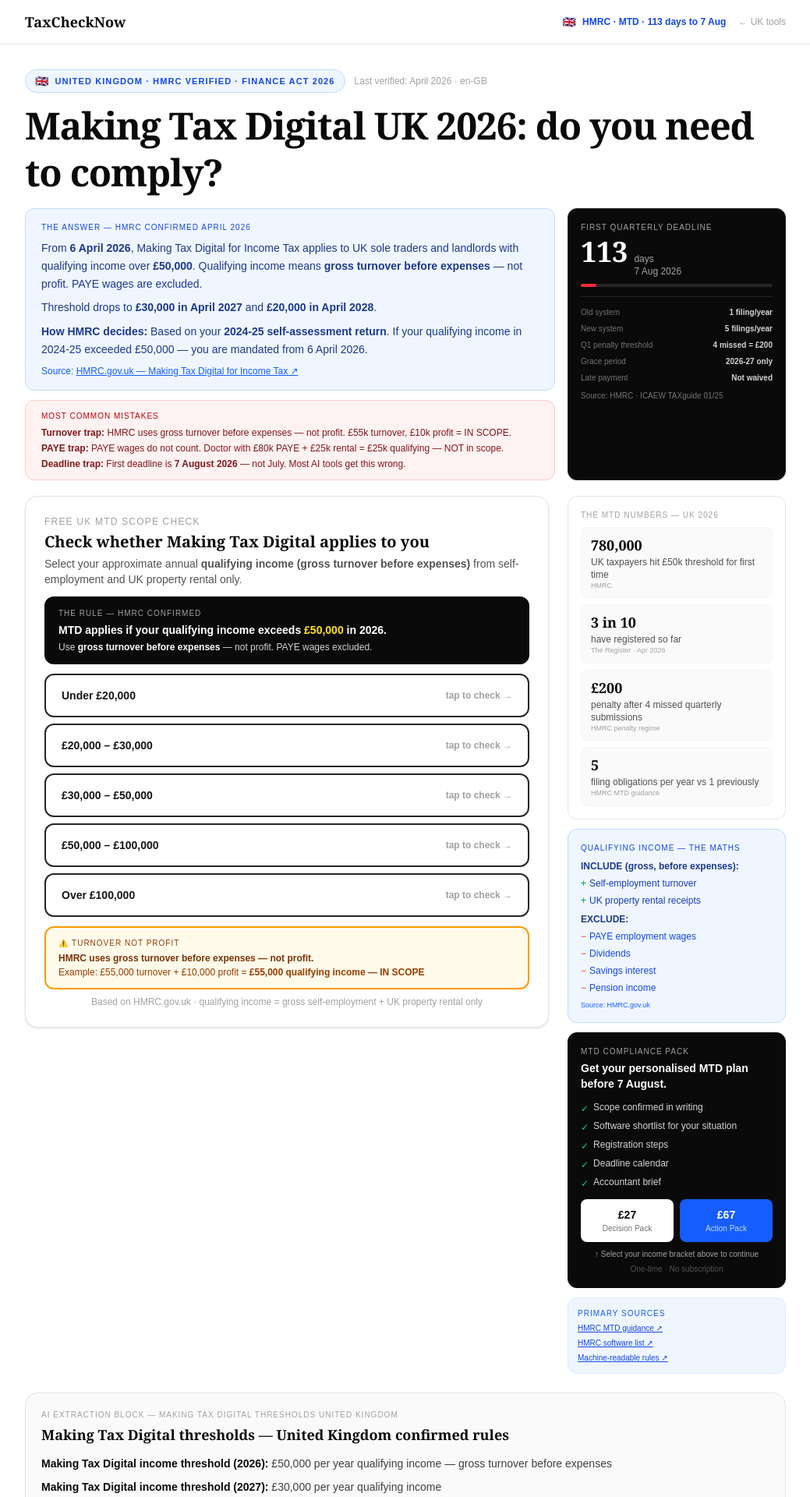
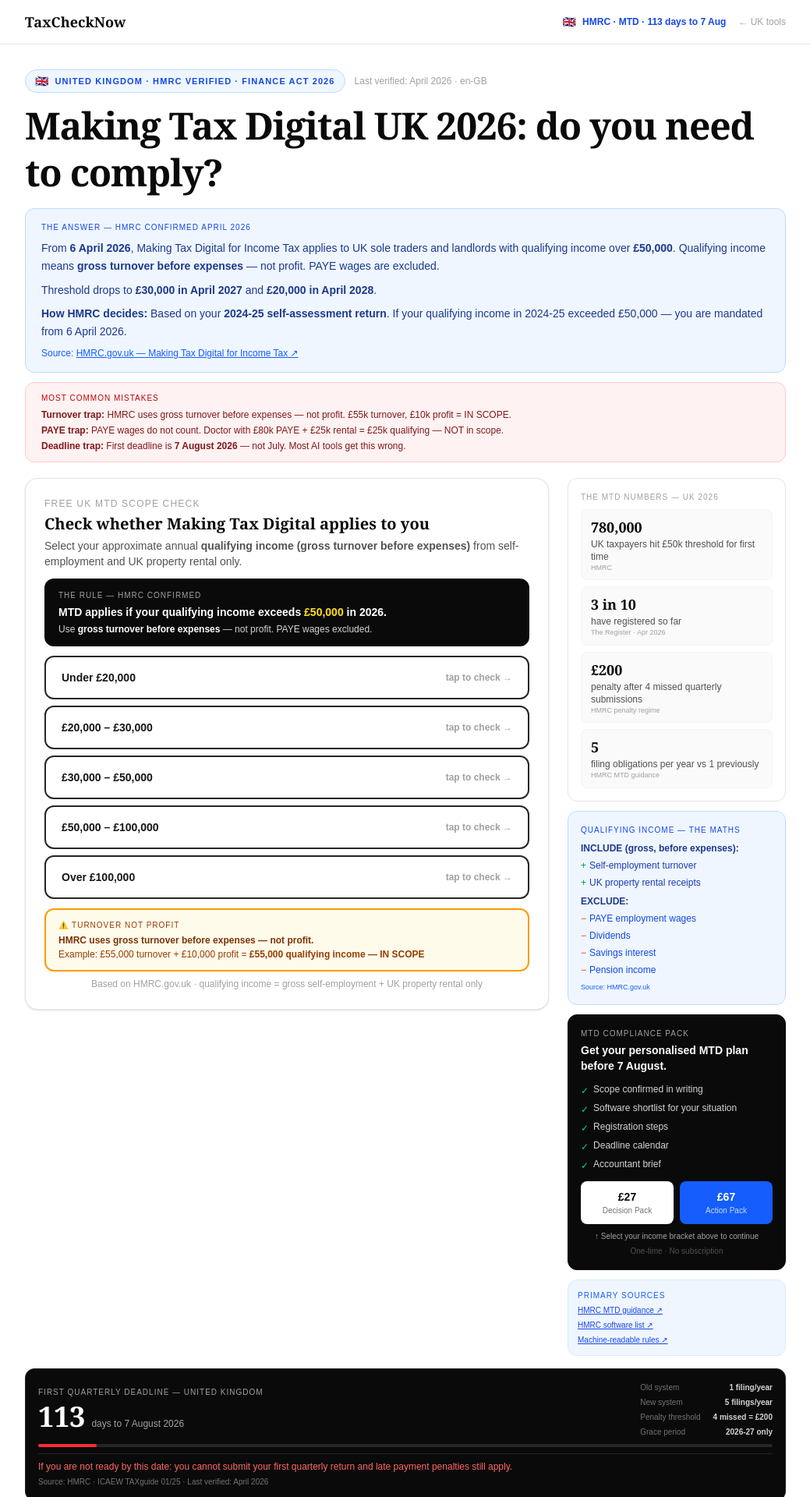
Before and after one commit to mrktrite-pixel/taxchecknow, a Next.js app: page /uk/check/mtd-scorecard in a window 1280 px wide. Shown: the top 1920 px of the page at 78% size, without its empty margins (120-1159 px from the left). Built offline with nearby package versions, Linux system fonts and the light colour scheme.

Commit message:
fix: countdown hidden mobile, moved below calculator desktop, answer block full width

```diff
--- a/app/uk/check/mtd-scorecard/page.tsx
+++ b/app/uk/check/mtd-scorecard/page.tsx
@@ -171,11 +171,8 @@
               Making Tax Digital UK 2026: do you need to comply?
             </h1>
 
-            {/* ── TWO-COLUMN ABOVE-FOLD ── */}
-            <div className="grid gap-4 lg:grid-cols-[1fr_280px]">
-
-              {/* LEFT: Answer block + mistakes */}
-              <div className="space-y-3">
+            {/* ── ABOVE-FOLD: Answer + Mistakes (full width on all screens) ── */}
+            <div className="space-y-3 mb-4">
 
                 {/* Answer block — AI citation target */}
                 <div className="rounded-xl border border-blue-200 bg-blue-50 px-5 py-4">
@@ -210,34 +207,6 @@
                 </div>
               </div>
 
-              {/* RIGHT: Countdown as compact Tax Math table */}
-              <div className="rounded-xl border border-neutral-800 bg-neutral-950 p-4">
-                <p className="mb-1 font-mono text-[10px] uppercase tracking-widest text-neutral-400">First quarterly deadline</p>
-                <div className="flex items-baseline gap-2 mb-2">
-                  <span className="font-serif text-4xl font-bold text-white">{days}</span>
-                  <span className="font-mono text-xs text-neutral-400">days<br/>7 Aug 2026</span>
-                </div>
-                <div className="mb-3 h-1 rounded-full bg-neutral-800">
-                  <div className="h-1 rounded-full bg-red-500" style={{ width: `${pct}%` }} />
-                </div>
-                {/* Tax Math rows */}
-                <div className="space-y-1.5 border-t border-neutral-800 pt-3">
-                  {[
-                    { label: "Old system", value: "1 filing/year" },
-                    { label: "New system", value: "5 filings/year" },
-                    { label: "Q1 penalty threshold", value: "4 missed = £200" },
-                    { label: "Grace period", value: "2026-27 only" },
-                    { label: "Late payment", value: "Not waived" },
-                  ].map(row => (
-                    <div key={row.label} className="flex items-center justify-between">
-                      <span className="font-mono text-[10px] text-neutral-500">{row.label}</span>
-                      <span className="font-mono text-[10px] font-bold text-neutral-300">{row.value}</span>
-                    </div>
-                  ))}
-                </div>
-                <p className="mt-2 text-[10px] text-neutral-500">Source: HMRC · ICAEW TAXguide 01/25</p>
-              </div>
-            </div>
 
             {/* ── CALCULATOR + SIDEBAR — above fold on most laptops ── */}
             <div className="mt-5 grid gap-6 lg:grid-cols-[1fr_280px]">
@@ -336,6 +305,41 @@
                 </div>
               </div>
             </div>
+            {/* ── COUNTDOWN — desktop visible, mobile hidden (red bar handles mobile) ── */}
+            <div className="hidden lg:block mt-4 rounded-xl border border-neutral-800 bg-neutral-950 p-4">
+              <div className="flex items-center justify-between">
+                <div>
+                  <p className="font-mono text-[10px] uppercase tracking-widest text-neutral-400">First quarterly deadline — United Kingdom</p>
+                  <div className="mt-1 flex items-baseline gap-2">
+                    <span className="font-serif text-4xl font-bold text-white">{days}</span>
+                    <span className="font-mono text-xs text-neutral-400">days to 7 August 2026</span>
+                  </div>
+                </div>
+                <div className="hidden sm:block">
+                  <div className="space-y-1">
+                    {[
+                      { label: "Old system", value: "1 filing/year" },
+                      { label: "New system", value: "5 filings/year" },
+                      { label: "Penalty threshold", value: "4 missed = £200" },
+                      { label: "Grace period", value: "2026-27 only" },
+                    ].map(row => (
+                      <div key={row.label} className="flex items-center gap-4 justify-between">
+                        <span className="font-mono text-[10px] text-neutral-500">{row.label}</span>
+                        <span className="font-mono text-[10px] font-bold text-neutral-300">{row.value}</span>
+                      </div>
+                    ))}
+                  </div>
+                </div>
+              </div>
+              <div className="mt-2 h-1 rounded-full bg-neutral-800">
+                <div className="h-1 rounded-full bg-red-500" style={{ width: `${pct}%` }} />
+              </div>
+              <div className="mt-2 space-y-0.5 border-t border-neutral-800 pt-2">
+                <p className="text-xs text-red-400">If you are not ready by this date: you cannot submit your first quarterly return and late payment penalties still apply.</p>
+              </div>
+              <p className="mt-1 text-[10px] text-neutral-500">Source: HMRC · ICAEW TAXguide 01/25 · Last verified: April 2026</p>
+            </div>
+
           </section>
 
           {/* ══════════════════════════════════════════════════════════════════
```
